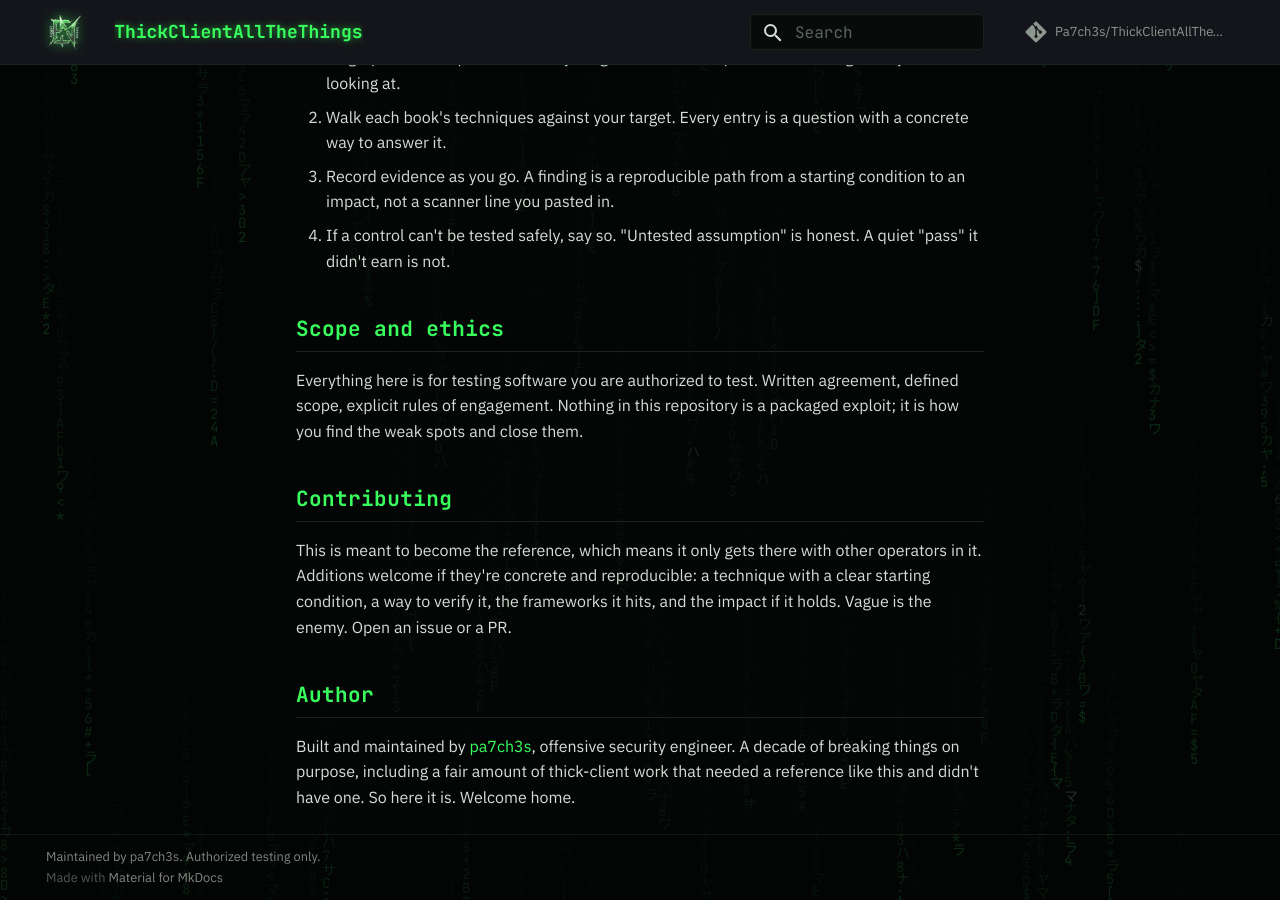
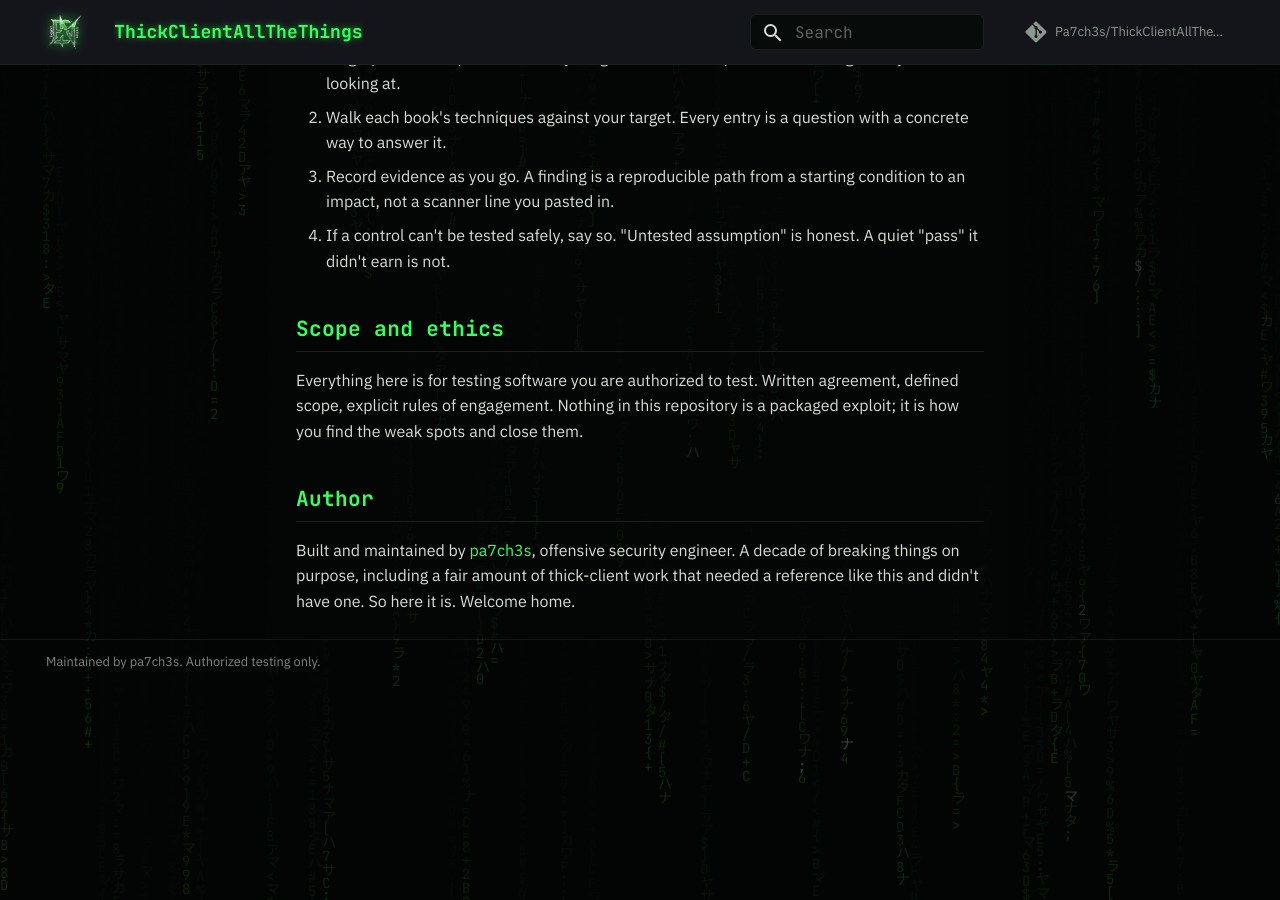
Before and after one commit to Pa7ch3s/ThickClientAllTheThings, an MkDocs documentation site: the page built from docs/index.md, in a window 1280 px wide and 900 px high, scrolled down 1441 px. Built offline with MkDocs 1.6.1 and Material for MkDocs 9.7.7, drawn with Linux system fonts in a browser that asks for light colours; comment, search, counter and statistics services are not loaded.

Commit message:
chore: drop MkDocs Material attribution footer and the Contributing section
extra.generator: false removes the auto-generated 'Made with Material for
MkDocs' line. Also dropped the Contributing section (issue/PR call-out) from
README and index.

```diff
--- a/docs/index.md
+++ b/docs/index.md
@@ -52,13 +52,6 @@ Everything here is for testing software you are authorized to test. Written agre
 explicit rules of engagement. Nothing in this repository is a packaged exploit; it is how you find
 the weak spots and close them.
 
-## Contributing
-
-This is meant to become the reference, which means it only gets there with other operators in it.
-Additions welcome if they're concrete and reproducible: a technique with a clear starting condition,
-a way to verify it, the frameworks it hits, and the impact if it holds. Vague is the enemy. Open an
-issue or a PR.
-
 ## Author
 
 Built and maintained by [pa7ch3s](https://github.com/Pa7ch3s), offensive security engineer. A decade
--- a/mkdocs.yml
+++ b/mkdocs.yml
@@ -4,6 +4,9 @@ site_url: https://pa7ch3s.github.io/ThickClientAllTheThings/
 repo_url: https://github.com/Pa7ch3s/ThickClientAllTheThings
 repo_name: Pa7ch3s/ThickClientAllTheThings
 copyright: Maintained by pa7ch3s. Authorized testing only.
+
+extra:
+  generator: false
 
 theme:
   name: material
```
Also changed, not shown: README.md (+0 -6 lines).
